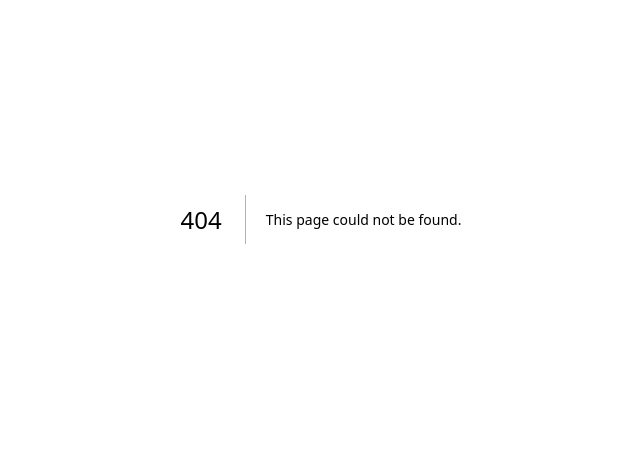
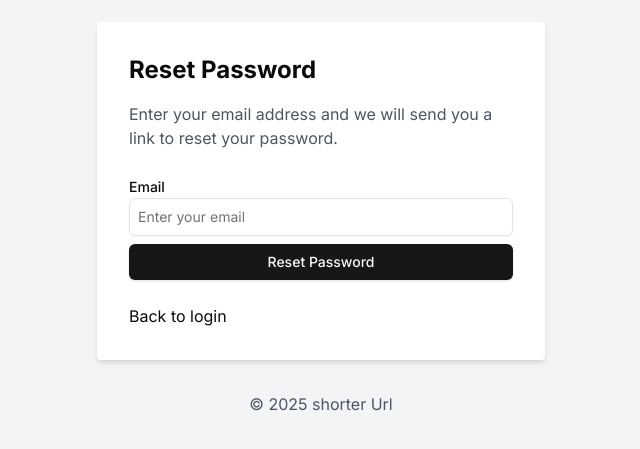
Before and after one commit to codegeekery/shortened, a Next.js app: page /auth/recover in a window 1280 px wide. Before the commit this address had no page. Shown: the part 181-630 px from the top of the page, without its empty margins (319-959 px from the left). Built offline with nearby package versions, Linux system fonts and the light colour scheme.

Commit message:
forgot password feature

```diff
--- a/app/Verified/page.js
+++ b/app/Verified/page.js
@@ -190,7 +190,7 @@ export default function Page() {
                                 <div
                                     className="text-sm text-slate-500 mt-4">
                                     Didn&apos;t receive code?
-                                    <Button variant='ghost' onClick={() => { ResendOTP(); }}>
+                                    <Button disabled={!disabled} variant='ghost' onClick={() => { ResendOTP(); }}>
                                         {disabled ? `Resend Code (${Math.floor(countdown / 60)}:${countdown % 60})` : 'Resend Code'}
                                     </Button>
                                 </div>
--- a/app/auth/page.js
+++ b/app/auth/page.js
@@ -195,7 +195,7 @@ export default function Auth() {
                                 <div className="flex items-center">
                                     <Label htmlFor="password">Password</Label>
                                     <Link
-                                        href="/forgot-password"
+                                        href="/auth/recover"
                                         className="ml-auto inline-block text-sm underline"
                                     >
                                         Forgot your password?
--- /dev/null
+++ b/app/auth/recover/page.js
@@ -0,0 +1,120 @@
+'use client'
+import Link from 'next/link';
+import {
+    Button,
+} from '@/components/ui/button';
+import {
+    Input,
+} from '@/components/ui/input';
+import {
+    Label
+} from '@/components/ui/label';
+import { API_URL } from '@/utils/endpoint';
+import {
+    toast
+} from '@/components/ui/use-toast';
+import {
+    useState
+} from 'react';
+import {
+    Loader
+} from 'lucide-react';
+
+
+export default function Reset() {
+
+    // State to store the email
+    const [email, setEmail] = useState('');
+    // State for loading
+    const [loading, setLoading] = useState(false);
+
+    // Fetch the data from the API
+    const onSubmit = async () => {
+        setLoading(true);
+        const response = await fetch(`${API_URL}/RecoverAuth`, {
+            method: 'POST',
+            headers: {
+                'Content-Type': 'application/json',
+            },
+            body: JSON.stringify({ email }),
+        });
+
+        const data = await response.json();
+
+        switch (data.message) {
+            case 'Success':
+                toast({
+                    variant: 'success',
+                    title: 'Email sent',
+                    description: 'We have sent you an email to reset your password check spam or inbox',
+                });
+                setEmail('');
+                setLoading(false);
+                break;
+            case 'InvalidEmail':
+                toast({
+                    variant: 'destructive',
+                    title: 'Invalid email',
+                    description: 'Please enter a valid email',
+                });
+                setLoading(false);
+                break;
+            case 'UserNotFound':
+                toast({
+                    variant: 'destructive',
+                    title: 'User not found',
+                    description: 'The user with the email provided does not exist or is not registered',
+                });
+                setLoading(false);
+                break;
+            case 'EmailRequired':
+                toast({
+                    variant: 'destructive',
+                    title: 'Email required',
+                    description: 'Please enter your email',
+                });
+                setLoading(false);
+                break;
+            default:
+                toast({
+                    variant: 'destructive',
+                    title: 'Internal server error',
+                    description: 'An error occurred while processing your request',
+                });
+                setLoading(false);
+                break
+        }
+    }
+
+
+    return (
+        <div className="min-h-screen flex flex-col items-center justify-center bg-gray-100">
+            <div className="bg-white p-8 rounded shadow-md w-full max-w-md">
+                <h1 className="text-2xl font-bold mb-4">Reset Password</h1>
+                <p className="mb-6 text-gray-600">
+                    Enter your email address and we will send you a link to reset your password.
+                </p>
+                <Label htmlFor="email">Email</Label>
+                <Input
+                    id="email"
+                    type="email"
+                    name="email"
+                    placeholder="Enter your email"
+                    className="w-full mb-2 p-2 outline-none"
+                    onChange={(e) => setEmail(e.target.value)}
+                />
+                <Button className="w-full p-2" onClick={() => { onSubmit() }}>
+                    {loading ? <Loader className="animate-spin" size={24} /> : 'Reset Password'}
+                </Button>
+                <div className="mt-6">
+                    <Link href="/login">
+                        Back to login
+                    </Link>
+                </div>
+            </div>
+            <footer className="mt-8 text-gray-600">
+                &copy; 2025 shorter Url
+            </footer>
+        </div>
+    );
+}
--- /dev/null
+++ b/app/auth/reset/page.js
@@ -0,0 +1,99 @@
+// pages/reset-password.js
+'use client'
+import { useState } from 'react';
+import { toast } from '@/components/ui/use-toast';
+import { useSearchParams } from 'next/navigation';
+import { API_URL } from '@/utils/endpoint';
+import {
+    Button,
+} from '@/components/ui/button';
+
+
+
+export default function Reset() {
+
+    const search = useSearchParams();
+
+
+    const [password, setPassword] = useState('');
+
+    const onSubmit = async () => {
+        const response = await fetch(`${API_URL}/ResetPassword`, {
+            method: 'POST',
+            headers: {
+                'Content-Type': 'application/json',
+                'Authorization': `Bearer ${search.get('payload')}`,
+            },
+            body: JSON.stringify({ password }),
+        });
+
+        const data = await response.json();
+
+        switch (data.message) {
+            case 'Success':
+                toast({
+                    variant: 'success',
+                    title: 'Password Reset',
+                    description: 'Your password has been reset successfully',
+                });
+                setPassword('');
+                break;
+            case 'PasswordRequired':
+                toast({
+                    variant: 'destructive',
+                    title: 'Password Required',
+                    description: 'Please enter a password',
+                });
+                break;
+            case 'TokenRequired':
+                toast({
+                    variant: 'destructive',
+                    title: 'Token Required',
+                    description: 'Please provide a token',
+                });
+                break;
+            case 'TokenInvalid':
+                toast({
+                    variant: 'destructive',
+                    title: 'Error Token',
+                    description: 'The token is invalid or expired',
+                });
+                break;
+            default:
+                toast({
+                    variant: 'destructive',
+                    title: 'Error Server',
+                    description: 'Server Internal Error',
+                });
+                break;
+        }
+    };
+
+    return (
+        <>
+            <div className="flex items-center justify-center min-h-screen bg-gray-100">
+                <div className="w-full max-w-md p-8 bg-white rounded-lg shadow-md">
+                    <h1 className="text-2xl font-bold mb-6 text-center">Reset Password</h1>
+
+                    <div className="mb-4">
+                        <label htmlFor="password" className="block text-sm font-medium text-gray-700">New Password</label>
+                        <input
+                            type="password"
+                            name="password"
+                            id="password"
+                            value={password}
+                            onChange={(e) => setPassword(e.target.value)}
+                            required
+                            className="mt-1 block w-full px-3 py-2 border border-gray-300 rounded-md shadow-sm focus:outline-none focus:ring-indigo-500 focus:border-indigo-500 sm:text-sm"
+                        />
+                    </div>
+                    <div>
+                        <Button onClick={() => { onSubmit() }} className="w-full">
+                            Reset Password
+                        </Button>
+                    </div>
+                </div>
+            </div>
+        </>
+    );
+}
```
